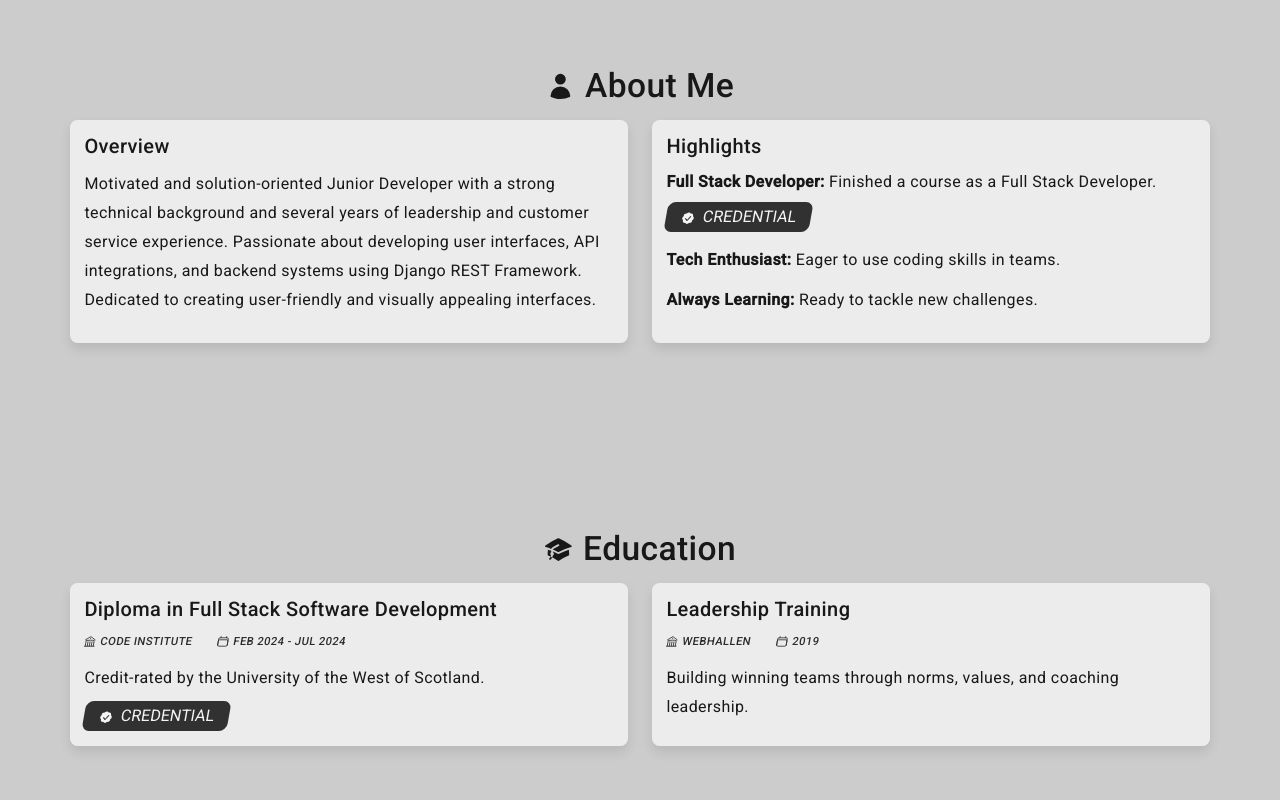
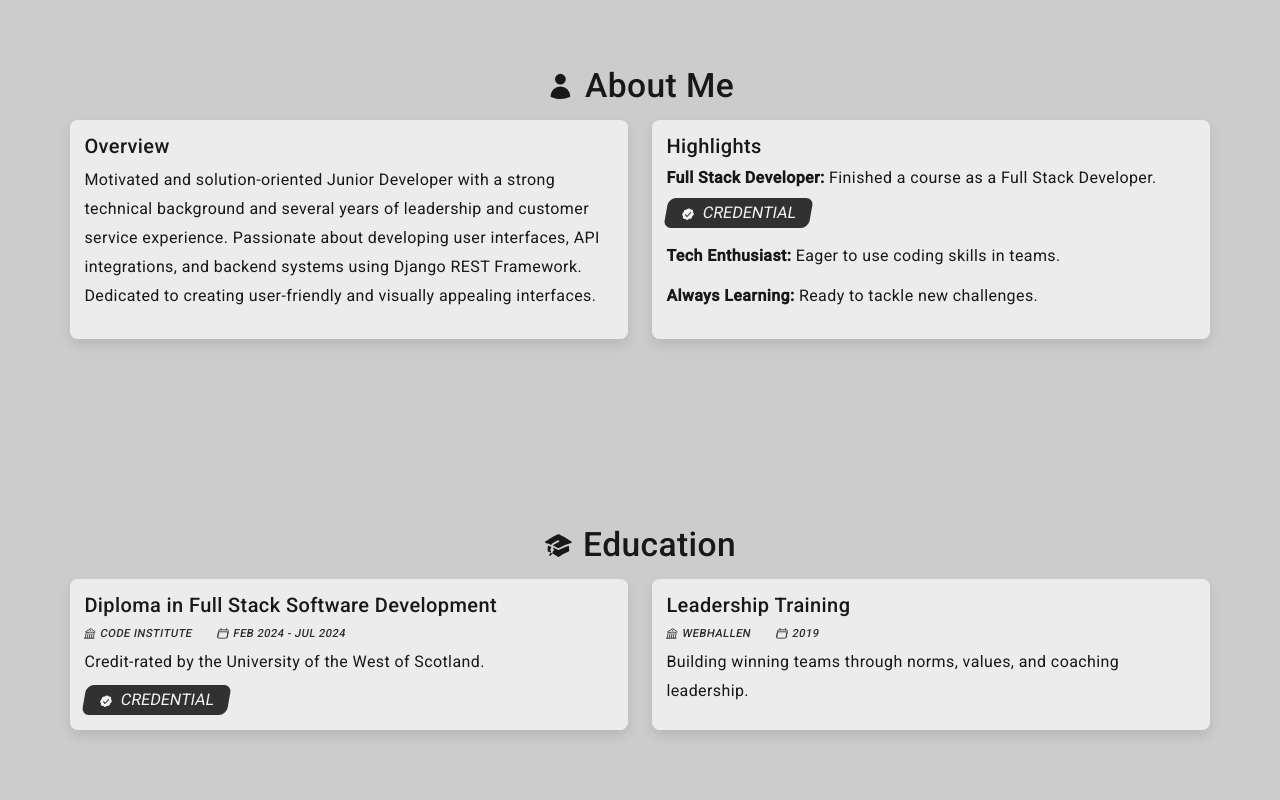
Before and after one commit to j0hanz/j0hanz-portfolio, a React (Vite) app: page / in a window 1280 px wide. Shown: the part 440-1240 px from the top of the page. Built offline with nearby package versions, Linux system fonts and the light colour scheme; no server answers.

Commit message:
Refactor code

```diff
--- a/src/components/Card.tsx
+++ b/src/components/Card.tsx
@@ -1,5 +1,5 @@
 import React, { FC, ReactNode } from 'react';
-import { Card as BootstrapCard } from 'react-bootstrap';
+import { Card as CustomCard } from 'react-bootstrap';
 import styles from './styles/Card.module.css';
 import appStyles from '@/App.module.css';
 
@@ -12,21 +12,17 @@ interface CardProps {
 
 // Card component with title, subtitle, and children
 const Card: FC<CardProps> = ({ title, subtitle, children, className }) => (
-  <BootstrapCard
+  <CustomCard
     className={`h-100 ${styles.card} ${appStyles.cardBgColor} ${className}`}
   >
-    <BootstrapCard.Body className={appStyles.cardBody}>
-      <BootstrapCard.Title className={`${appStyles.cardHeader} pb-1`}>
-        <div>{title}</div>
-      </BootstrapCard.Title>
+    <CustomCard.Body className={appStyles.cardBody}>
+      <CustomCard.Title>{title}</CustomCard.Title>
       {subtitle && (
-        <BootstrapCard.Subtitle className="pb-3">
-          {subtitle}
-        </BootstrapCard.Subtitle>
+        <CustomCard.Subtitle className="mb-2">{subtitle}</CustomCard.Subtitle>
       )}
       {children}
-    </BootstrapCard.Body>
-  </BootstrapCard>
+    </CustomCard.Body>
+  </CustomCard>
 );
 
 export default Card;
```
